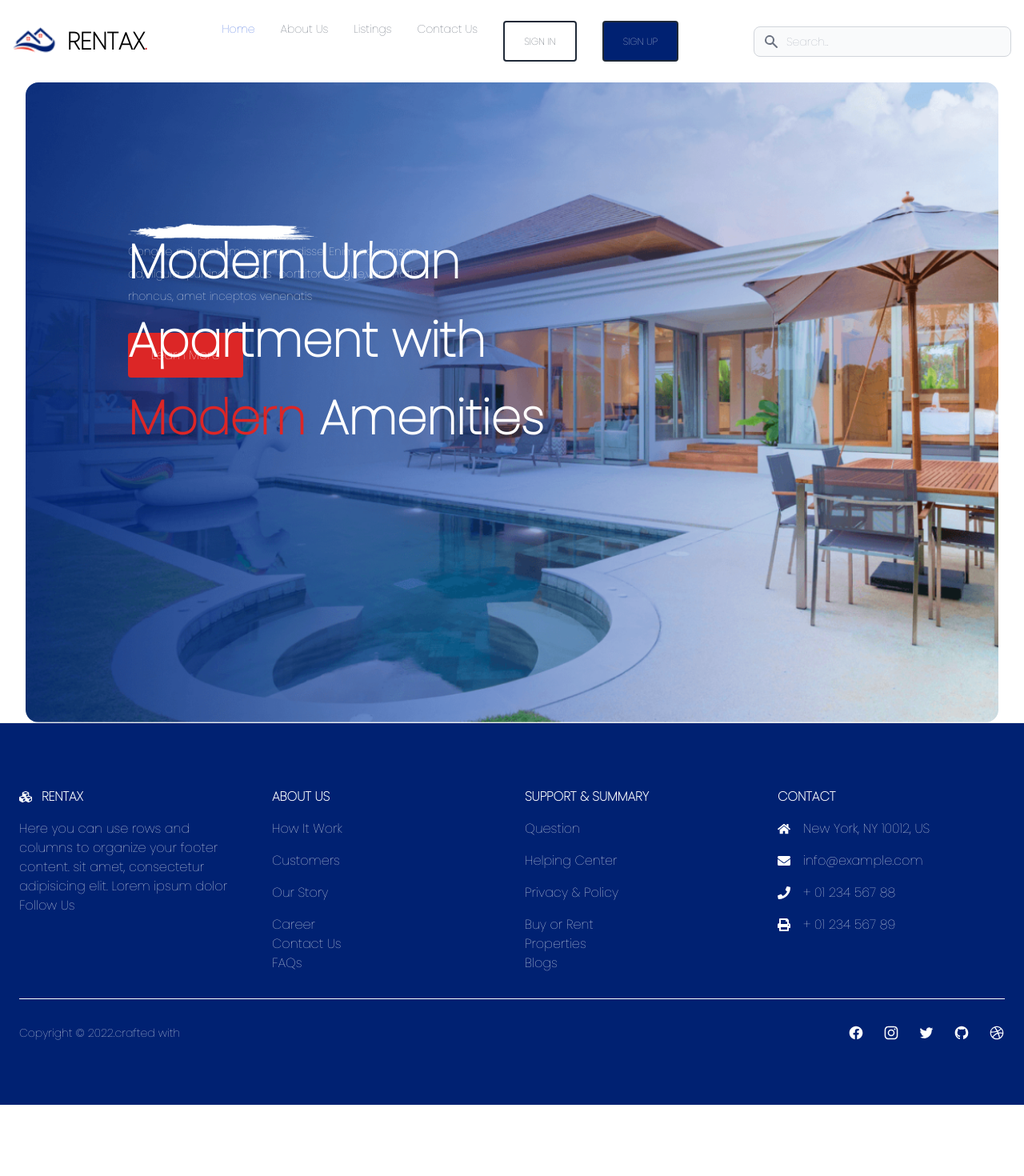
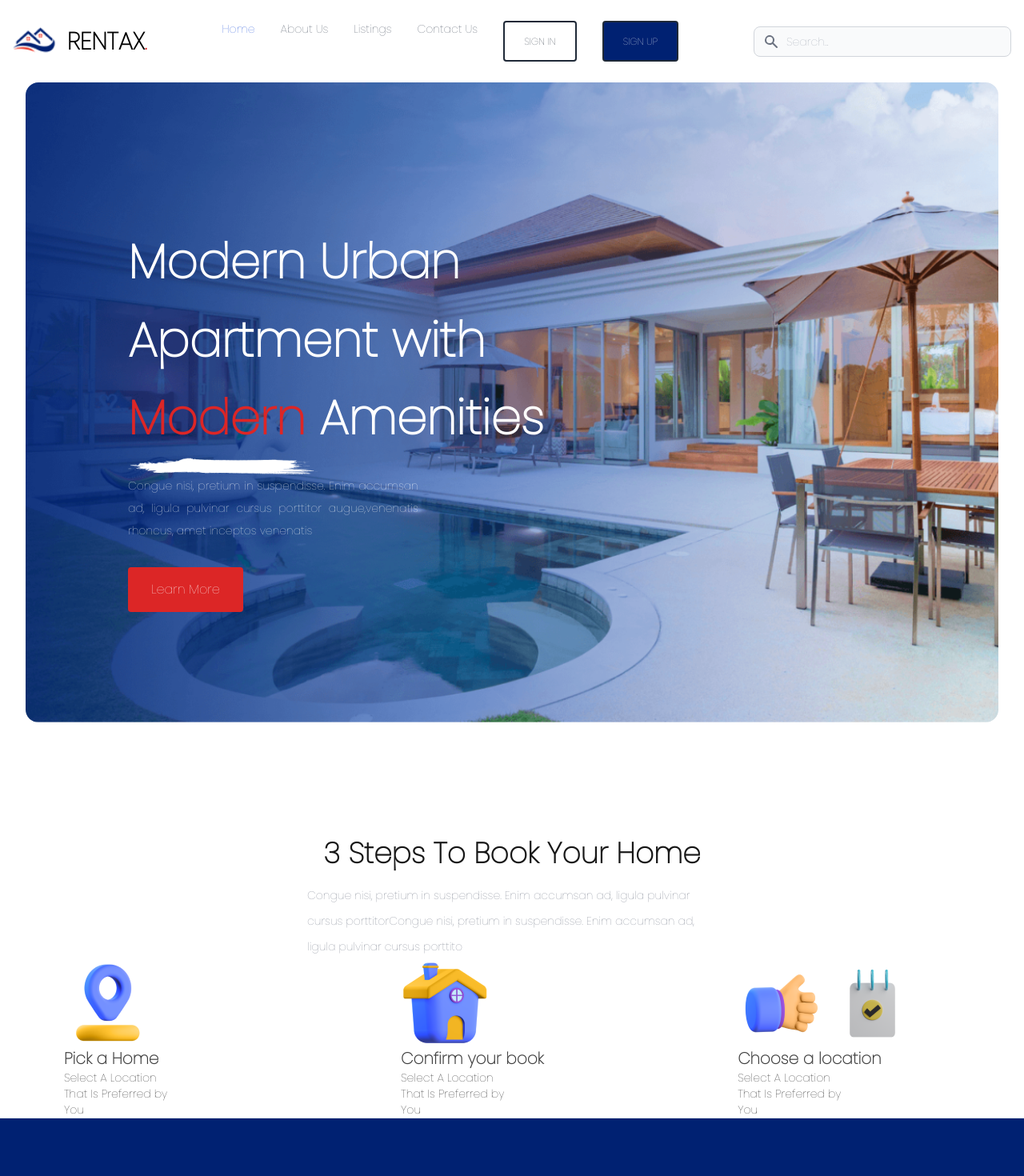
Before and after one commit to ntungwe-90/Real-estate-frontend, a Nuxt app: page /Home in a window 1280 px wide. Shown: the top 1470 px of the page at 80% size. Before the commit the page ends 1381 px from the top, so only its background shows below. Built offline with nearby package versions, Linux system fonts and the light colour scheme.

Commit message:
added images to div container

```diff
--- a/pages/Home.vue
+++ b/pages/Home.vue
@@ -2,9 +2,9 @@
     <div>
         <!------main image showcase-->
         <div class="h-screen mx-8 rounded-2xl bg-no-repeat bg-center bg-cover " :style="{ 'background-image': `url(${require('@/static/images/Frame.png')})` }">
-            <div class="pl-32 pt-44 relative">
+            <div class="pl-32 pt-44 ">
                 <div>
-                    <h1 class="leading-relaxed text-white text-6xl font-extrabold w-2/4 absolute "> Modern Urban Apartment with
+                    <h1 class="leading-relaxed text-white text-6xl font-extrabold w-2/4"> Modern Urban Apartment with
                         <span class="text-red-600"> Modern</span>
 
                         Amenities
@@ -32,11 +32,57 @@
         </div>
 
         <!----------------------main three steps section-->
-        <div>
+        <div class="flex justify-center mt-36">
+            <h1 class="font-extrabold text-4xl text-neutral-900">3 Steps To Book Your Home</h1>
+        </div>
+        <div class="flex justify-center" >
+            <p class="text-gray-500 w-2/5 pt-4 leading-8 text-sm">Congue nisi, pretium in suspendisse. Enim accumsan ad, ligula pulvinar cursus porttitorCongue nisi, pretium in suspendisse. Enim accumsan ad, ligula pulvinar cursus porttito </p>
+        </div>
 
+        <div class=" flex justify-between mx-20">
+            <div>
+                <div>
+                    <img src="images/Pin Location.png" />
 
+                </div>
+                <div>
+                    <h1 class="font-extrabold text-xl text-neutral-700"> Pick a Home</h1>
+                    <p class="w-2/4 text-sm"> Select A Location That Is Preferred by You</p>
+
+                </div>
+
+            </div>
+            <div>
+                <div>
+                    <img src="images/Home.png" />
+
+                </div>
+                <div>
+                    <h1 class="font-extrabold text-xl text-neutral-700"> Confirm your book</h1>
+                    <p class="w-2/4 text-sm"> Select A Location That Is Preferred by You</p>
+
+                </div>
+
+            </div>
+            <div>
+                <div>
+                    <img src="images/Frame 82.png" />
+
+                </div>
+                <div>
+                    <h1 class="font-extrabold text-xl text-neutral-700"> Choose a location</h1>
+                    <p class="w-2/4 text-sm"> Select A Location That Is Preferred by You</p>
+
+                </div>
+
+            </div>
         </div>
         <!----------------------main three steps section-->
+
+        <!----------------------main image and card section-->
+
+        <!----------------------main image and card section-->
+
 
 
     </div>
```
